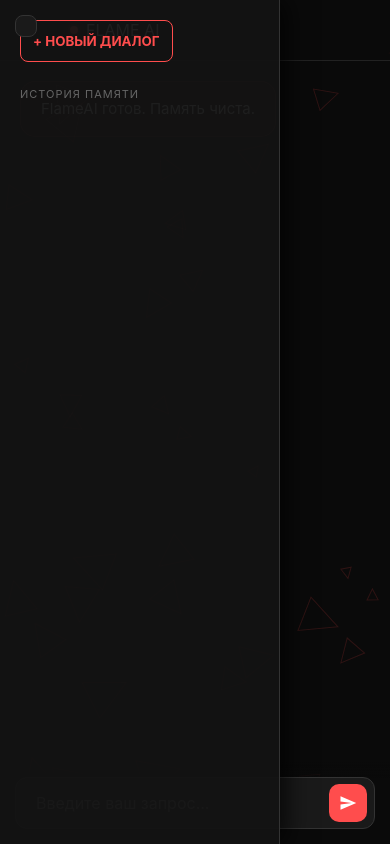
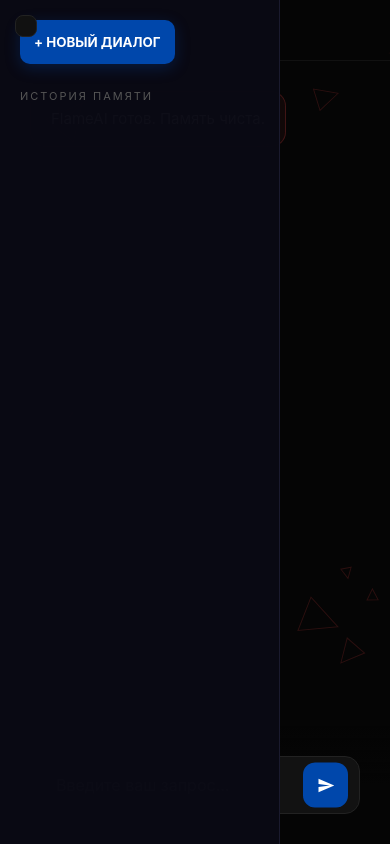
Before and after one commit to NurikJawa/FlameAI, a website: page index.html in a window 390 px wide. Both pictures are taken after a click on the button 26 px from the left and 26 px from the top of the page. Drawn offline with Linux system fonts and the light colour scheme.

Commit message:
Update style.css

```diff
--- a/style.css
+++ b/style.css
@@ -1,4 +1,3 @@
-/* Базовые настройки */
 * {
     margin: 0;
     padding: 0;
@@ -7,14 +6,13 @@
 }
 
 body {
-    background: #0a0a0a;
+    background: #050505;
     color: #e0e0e0;
     height: 100vh;
     display: flex;
     overflow: hidden;
 }
 
-/* Фон с канвасом */
 #bg-canvas {
     position: fixed;
     top: 0;
@@ -24,42 +22,82 @@ body {
     height: 100%;
 }
 
-/* Боковое меню */
+/* Анимация появления сообщения */
+@keyframes fadeIn {
+    from { opacity: 0; transform: translateY(15px); }
+    to { opacity: 1; transform: translateY(0); }
+}
+
+/* Боковая панель */
 .sidebar {
     width: 280px;
-    background: rgba(20, 20, 20, 0.95);
-    border-right: 1px solid #333;
+    background: rgba(10, 10, 20, 0.98);
+    border-right: 1px solid #1a1a2e;
     display: flex;
     flex-direction: column;
     padding: 20px;
-    transition: transform 0.3s cubic-bezier(0.4, 0, 0.2, 1);
+    transition: transform 0.3s ease;
     z-index: 1000;
 }
 
 .new-chat-btn {
-    background: transparent;
-    border: 1px solid #ff4d4d;
-    color: #ff4d4d;
-    padding: 12px;
-    border-radius: 8px;
+    background: #0047ab;
+    color: white;
+    border: none;
+    padding: 14px;
+    border-radius: 10px;
     cursor: pointer;
     font-weight: bold;
     margin-bottom: 25px;
+    box-shadow: 0 4px 15px rgba(0, 71, 171, 0.3);
     transition: 0.3s;
 }
 
 .new-chat-btn:hover {
-    background: rgba(255, 77, 77, 0.1);
+    background: #0056d6;
+    transform: translateY(-2px);
 }
 
 .history-label {
     font-size: 11px;
-    color: #666;
-    letter-spacing: 1px;
-    margin-bottom: 10px;
+    color: #555;
+    text-transform: uppercase;
+    letter-spacing: 2px;
+    margin-bottom: 15px;
 }
 
-/* Основной контейнер чата */
+/* Список чатов в истории */
+.chat-list {
+    flex: 1;
+    overflow-y: auto;
+    display: flex;
+    flex-direction: column;
+    gap: 8px;
+}
+
+.chat-item {
+    padding: 12px;
+    background: rgba(255, 255, 255, 0.03);
+    border-radius: 8px;
+    cursor: pointer;
+    font-size: 14px;
+    white-space: nowrap;
+    overflow: hidden;
+    text-overflow: ellipsis;
+    border: 1px solid transparent;
+    transition: 0.2s;
+}
+
+.chat-item:hover {
+    background: rgba(255, 255, 255, 0.08);
+}
+
+.chat-item.active {
+    border-color: #0047ab;
+    background: rgba(0, 71, 171, 0.1);
+}
+
+/* Контейнер чата */
 .chat-container {
     flex: 1;
     display: flex;
@@ -70,72 +108,85 @@ body {
 
 .chat-header {
     padding: 20px;
-    background: rgba(10, 10, 10, 0.8);
-    border-bottom: 1px solid #222;
-}
-
-.status-group {
-    display: flex;
-    align-items: center;
-    gap: 8px;
-}
-
-.status-dot {
-    width: 8px;
-    height: 8px;
-    background: #ff4d4d;
-    border-radius: 50%;
-    box-shadow: 0 0 10px #ff4d4d;
+    border-bottom: 1px solid #111;
+    background: rgba(5, 5, 5, 0.8);
 }
 
 #chat-messages {
     flex: 1;
     overflow-y: auto;
-    padding: 20px;
+    padding: 30px;
     display: flex;
     flex-direction: column;
-    gap: 15px;
+    gap: 20px;
 }
 
-/* Область ввода */
+/* Сообщения */
+.message {
+    padding: 16px 22px;
+    border-radius: 18px;
+    max-width: 75%;
+    font-size: 16px;
+    line-height: 1.6;
+    animation: fadeIn 0.4s ease-out forwards;
+    position: relative;
+}
+
+.user-message {
+    align-self: flex-end;
+    background: #0047ab; /* Глубокий синий */
+    color: white;
+    border-bottom-right-radius: 4px;
+    box-shadow: 0 8px 20px rgba(0, 71, 171, 0.25);
+}
+
+.ai-message {
+    align-self: flex-start;
+    background: #ffffff; /* Чистый белый */
+    color: #0a0a0a;
+    border-bottom-left-radius: 4px;
+    box-shadow: 0 8px 25px rgba(0, 0, 0, 0.3);
+}
+
+/* Поле ввода */
 .input-area {
-    padding: 20px;
-    background: linear-gradient(to top, #0a0a0a 80%, transparent);
+    padding: 30px;
+    background: linear-gradient(transparent, #050505 50%);
 }
 
 .input-wrapper {
-    max-width: 850px;
+    max-width: 900px;
     margin: 0 auto;
-    position: relative; /* Чтобы кнопка была внутри */
-    display: flex;
+    position: relative;
 }
 
 #user-input {
     width: 100%;
-    background: #1a1a1a;
-    border: 1px solid #333;
-    border-radius: 12px;
-    padding: 15px 55px 15px 20px; /* Большой отступ справа для стрелки */
+    background: #121212;
+    border: 1px solid #222;
+    border-radius: 15px;
+    padding: 18px 70px 18px 25px;
     color: white;
+    font-size: 16px;
     outline: none;
-    font-size: 16px;
-    transition: border 0.3s;
+    transition: 0.3s;
 }
 
 #user-input:focus {
-    border-color: #ff4d4d;
+    border-color: #0047ab;
+    box-shadow: 0 0 15px rgba(0, 71, 171, 0.2);
 }
 
 #send-btn {
     position: absolute;
-    right: 8px;
+    right: 12px;
     top: 50%;
     transform: translateY(-50%);
-    background: #ff4d4d;
+    background: #0047ab;
     border: none;
-    border-radius: 10px;
-    width: 38px;
-    height: 38px;
+    width: 45px;
+    height: 45px;
+    border-radius: 12px;
     color: white;
     cursor: pointer;
     display: flex;
@@ -145,57 +196,26 @@ body {
 }
 
 #send-btn:hover {
-    background: #ff3333;
-    box-shadow: 0 0 15px rgba(255, 77, 77, 0.4);
+    background: #0056d6;
 }
 
-/* Кнопка МЕНЮ (бургер) */
+/* Мобильная адаптация */
 .menu-toggle {
     display: none;
     position: fixed;
     top: 15px;
     left: 15px;
     z-index: 1100;
-    background: #1a1a1a;
-    border: 1px solid #333;
+    background: #111;
+    border: 1px solid #222;
     color: white;
     padding: 10px;
     border-radius: 8px;
-    cursor: pointer;
 }
 
-/* --- МОБИЛЬНАЯ АДАПТАЦИЯ --- */
 @media (max-width: 768px) {
-    .menu-toggle {
-        display: block; /* Показываем на телефонах */
-    }
-
-    .sidebar {
-        position: fixed;
-        left: -100%; /* Прячем меню влево */
-        top: 0;
-        bottom: 0;
-        z-index: 1050;
-    }
-
-    .sidebar.active {
-        left: 0; /* Выезжает по клику */
-        box-shadow: 5px 0 25px rgba(0,0,0,0.8);
-    }
-
-    .chat-container {
-        width: 100%;
-    }
-
-    .chat-header {
-        padding-left: 70px; /* Место для кнопки бургера */
-    }
-
-    .input-area {
-        padding: 15px;
-    }
-
-    #user-input {
-        font-size: 16px; /* Запрет авто-зума на iOS */
-    }
+    .menu-toggle { display: block; }
+    .sidebar { position: fixed; left: -100%; height: 100%; }
+    .sidebar.active { left: 0; }
+    .message { max-width: 90%; }
 }
```
